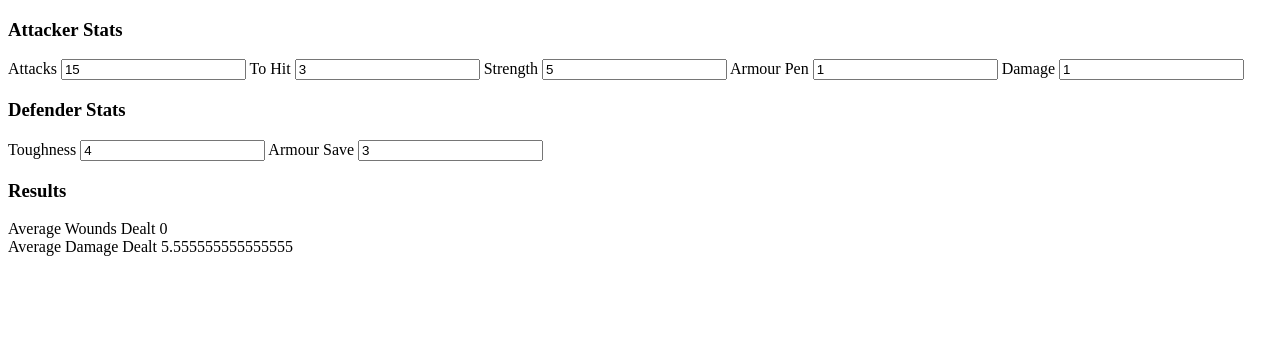
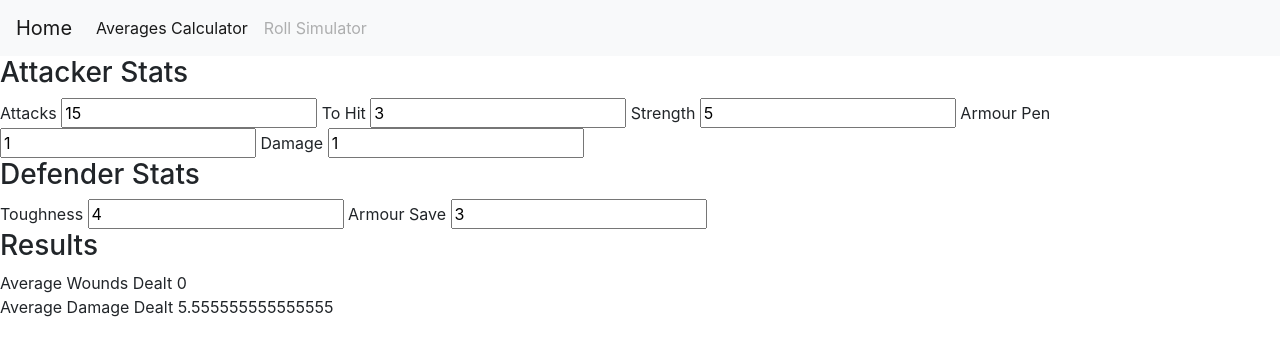
Before and after one commit to rbowness/dice-roller, a plain HTML site: page index.html in a window 1280 px wide. Drawn offline with nearby package versions, Linux system fonts and the light colour scheme.

Commit message:
Add Comments and CSS

```diff
--- a/index.html
+++ b/index.html
@@ -1,15 +1,68 @@
 <!doctype html>
 <html ng-app="diceCalc">
 <head>
+    <!-- Meta Tags -->
     <meta charset="utf-8"/>
+
+    <!-- CSS Sources -->
+    <link href="https://stackpath.bootstrapcdn.com/bootstrap/4.1.3/css/bootstrap.min.css" rel="stylesheet" integrity="sha384-MCw98/SFnGE8fJT3GXwEOngsV7Zt27NXFoaoApmYm81iuXoPkFOJwJ8ERdknLPMO" crossorigin="anonymous">
+
+    <!--Script Scources-->
     <script src="scripts/angular.js"></script>
 	<script src="scripts/angular-route.js"></script>
     <script src="app/app.js"></script>
     <script src="app/services/calculatorFactory.js"></script>
     <script src="app/controllers/calculatorController.js"></script>
-    <title>Dice Calc</title>
+
+    <!-- Title, Favicon, etc -->
+    <title>Frosty's Dice Calculator</title>
 </head>
 <body>
+    <header>
+        <nav class="navbar navbar-expand-lg navbar-light bg-light">
+            <a class="navbar-brand" href="#">Home</a>
+            <button class="navbar-toggler" type="button" data-toggle="collapse" data-target="#navbarSupportedContent" aria-controls="navbarSupportedContent" aria-expanded="false" aria-label="Toggle navigation">
+                <span class="navbar-toggler-icon"></span>
+            </button>
+
+            <div class="collapse navbar-collapse" id="navbarSupportedContent">
+                <ul class="navbar-nav mr-auto">
+                <li class="nav-item active">
+                    <a class="nav-link" href="#/calculator">Averages Calculator <span class="sr-only">(current)</span></a>
+                </li>
+                <!--
+                <li class="nav-item">
+                    <a class="nav-link" href="#">Link</a>
+                </li>
+                -->
+                <!--
+                <li class="nav-item dropdown">
+                    <a class="nav-link dropdown-toggle" href="#" id="navbarDropdown" role="button" data-toggle="dropdown" aria-haspopup="true" aria-expanded="false">
+                    Dropdown
+                    </a>
+                    <div class="dropdown-menu" aria-labelledby="navbarDropdown">
+                    <a class="dropdown-item" href="#">Action</a>
+                    <a class="dropdown-item" href="#">Another action</a>
+                    <div class="dropdown-divider"></div>
+                    <a class="dropdown-item" href="#">Something else here</a>
+                    </div>
+                </li>
+                -->
+                <li class="nav-item">
+                    <a class="nav-link disabled" href="#">Roll Simulator</a>
+                </li>
+                </ul>
+                <!--
+                <form class="form-inline my-2 my-lg-0">
+                <input class="form-control mr-sm-2" type="search" placeholder="Search" aria-label="Search">
+                <button class="btn btn-outline-success my-2 my-sm-0" type="submit">Search</button>
+                </form>
+                -->
+            </div>
+        </nav>
+    </header>
+
+    <!-- Main View -->
 	<ng-view></ng-view>
 </body>
 </html>
```
